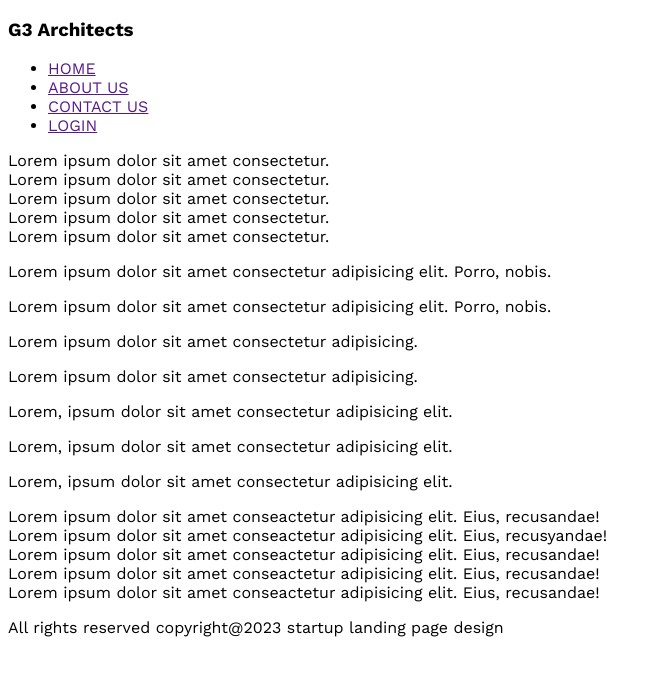
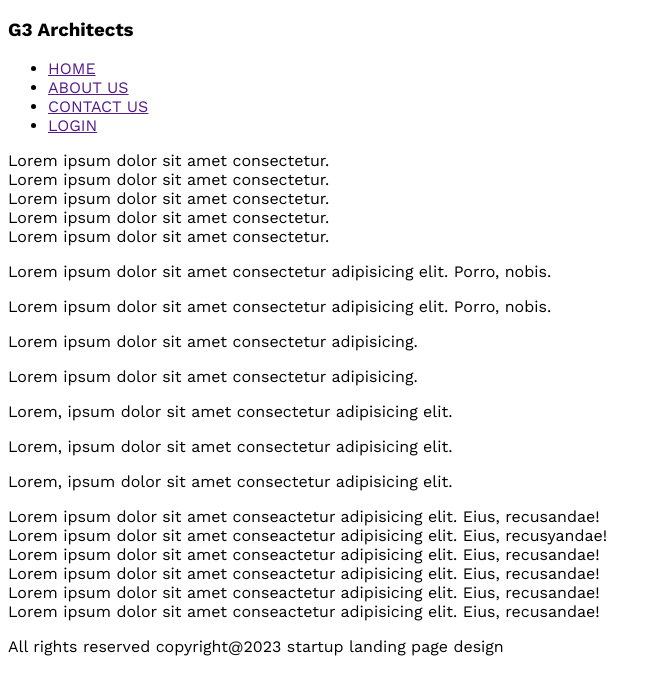
Before and after one commit to NokibReja/G3-architect, a plain HTML site: page index.html in a window 1280 px wide. Shown: the whole page, without its empty margins (0-661 px from the left). Drawn offline with nearby package versions, Linux system fonts and the light colour scheme.

Commit message:
marthree commit

```diff
--- a/index.html
+++ b/index.html
@@ -38,6 +38,7 @@
         <div>Lorem ipsum dolor sit amet conseactetur adipisicing elit. Eius, recusandae!</div>
         <div>Lorem ipsum dolor sit amet conseactetur adipisicing elit. Eius, recusandae!</div>
         <div>Lorem ipsum dolor sit amet conseactetur adipisicing elit. Eius, recusandae!</div>
+        <div>Lorem ipsum dolor sit amet conseactetur adipisicing elit. Eius, recusandae!</div>
     </main>
 
     <footer>
```
